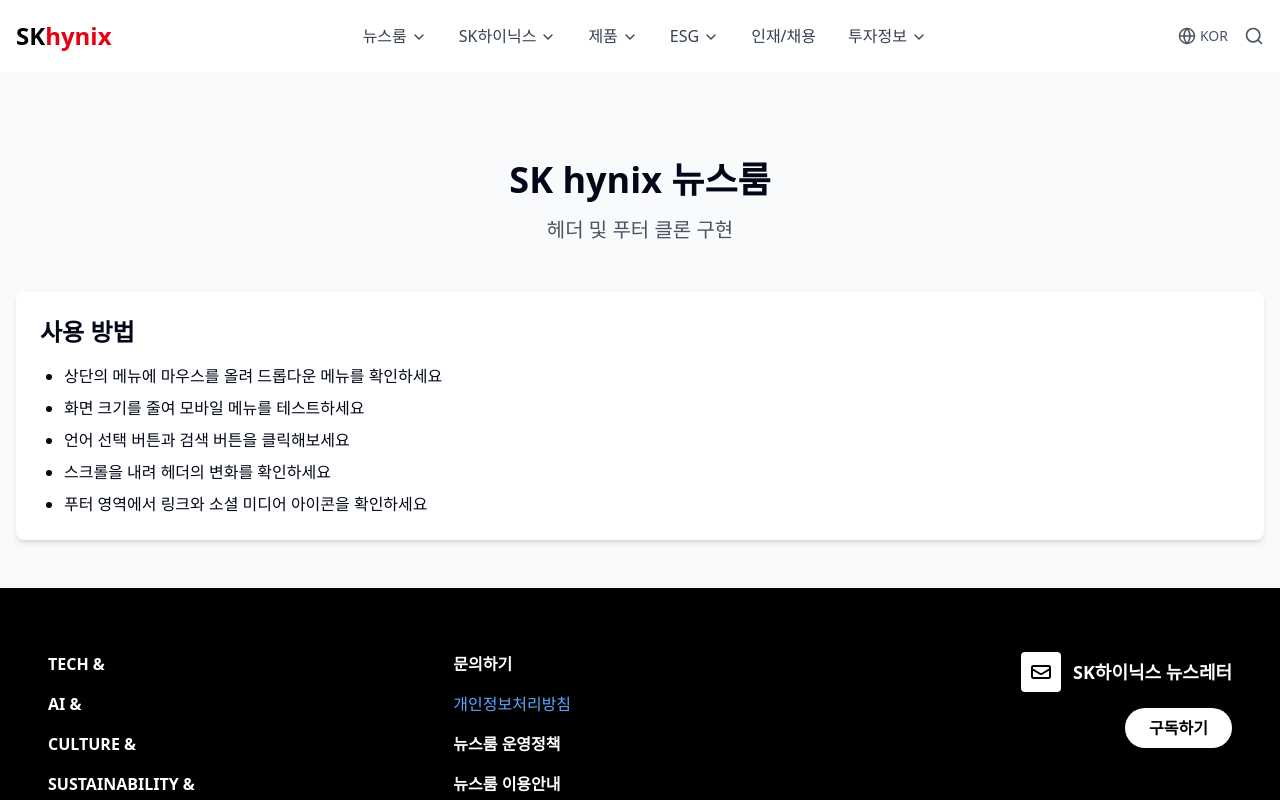
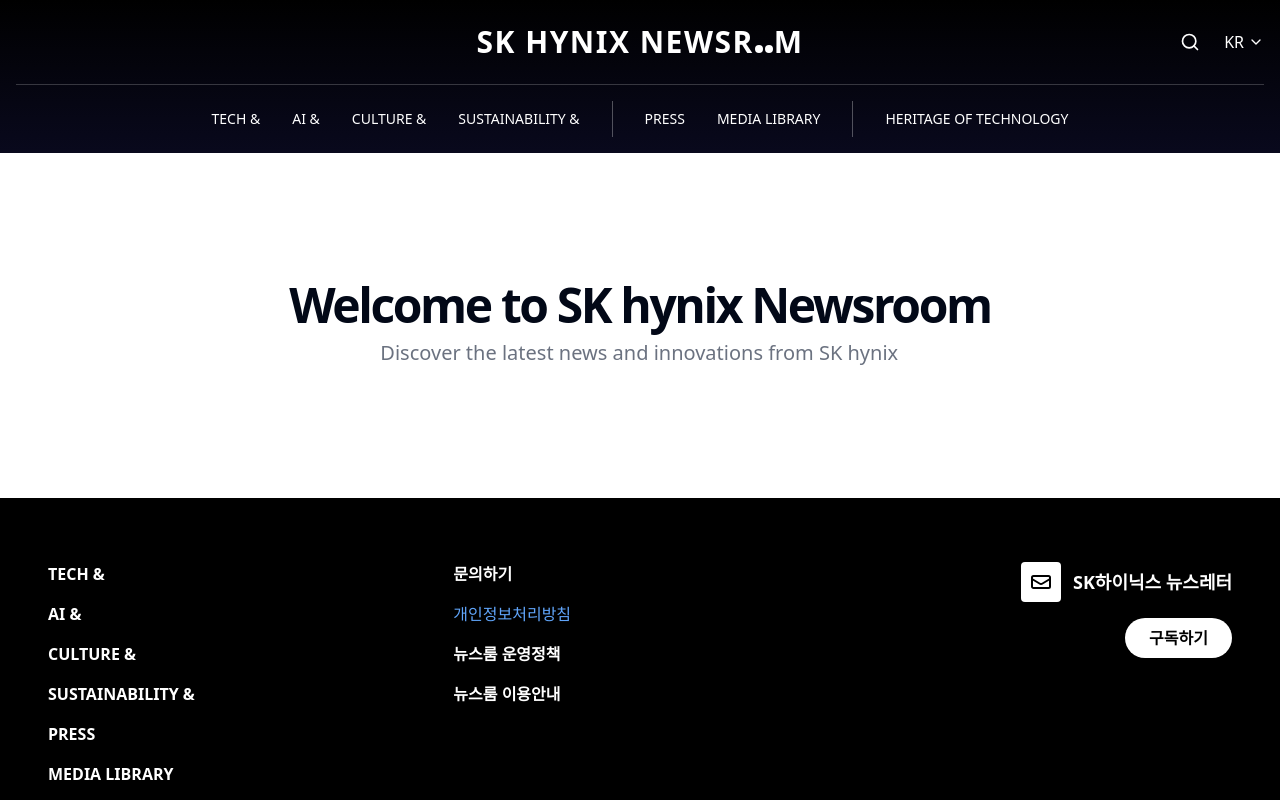
Before and after one commit to Vinayak-Sharan-Verma/sk-hynix-header-clone, a React (Vite) app: page / in a window 1280 px wide. Shown: the top 800 px of the page. Built offline with nearby package versions, Linux system fonts and the light colour scheme.

Commit message:
feat: Add NewsroomHeader component
This commit adds a new component, NewsroomHeader, which renders a header for the SK hynix newsroom. The header includes a logo, search functionality, language selection, and navigation links. It also includes a basic background effect.

```diff
--- /dev/null
+++ b/src/components/NewsroomHeader.tsx
@@ -0,0 +1,96 @@
+
+import React, { useState } from "react";
+import { Search, ChevronDown } from "lucide-react";
+
+export const NewsroomHeader = () => {
+  const [language, setLanguage] = useState("KR");
+  const [isLanguageDropdownOpen, setIsLanguageDropdownOpen] = useState(false);
+
+  return (
+    <header className="w-full bg-black text-white relative">
+      <div
+        className="absolute inset-0 overflow-hidden z-0"
+        style={{
+          background: "linear-gradient(to bottom, #000 0%, #0a0a20 100%)",
+          opacity: 0.9,
+        }}
+      />
+
+      <div className="container mx-auto px-4 relative z-10">
+        {/* Top bar with logo, search and language selector */}
+        <div className="flex items-center justify-center py-6 relative">
+          {/* Logo */}
+          <a href="/" className="text-center">
+            <h1 className="text-2xl md:text-3xl font-bold tracking-wider">
+              SK HYNIX NEWSR
+              <span className="inline-flex">
+                <span className="h-2 w-2 bg-white rounded-full mx-[1px] mt-[14px]"></span>
+                <span className="h-2 w-2 bg-white rounded-full mx-[1px] mt-[14px]"></span>
+              </span>
+              M
+            </h1>
+          </a>
+
+          {/* Right side controls */}
+          <div className="absolute right-0 top-1/2 -translate-y-1/2 flex items-center gap-4">
+            <button className="text-white hover:bg-white/10 p-2 rounded-full">
+              <Search className="h-5 w-5" />
+              <span className="sr-only">Search</span>
+            </button>
+
+            <div
+              className="relative flex items-center gap-1 cursor-pointer hover:text-gray-300 transition-colors"
+              onClick={() => setIsLanguageDropdownOpen(!isLanguageDropdownOpen)}
+            >
+              <span className="font-medium">{language}</span>
+              <ChevronDown className="h-4 w-4" />
+
+              {isLanguageDropdownOpen && (
+                <div className="absolute top-full right-0 mt-2 bg-white text-black rounded shadow-lg">
+                  {["KR", "ENG", "CHN"].map((lang) => (
+                    <div
+                      key={lang}
+                      className="px-4 py-2 hover:bg-gray-100"
+                      onClick={() => {
+                        setLanguage(lang);
+                        setIsLanguageDropdownOpen(false);
+                      }}
+                    >
+                      {lang}
+                    </div>
+                  ))}
+                </div>
+              )}
+            </div>
+          </div>
+        </div>
+
+        {/* Navigation */}
+        <nav className="flex items-center justify-center border-t border-white/20 py-4">
+          <ul className="flex flex-wrap items-center justify-center gap-x-8 text-sm">
+            {[
+              "TECH &",
+              "AI &",
+              "CULTURE &",
+              "SUSTAINABILITY &",
+              "PRESS",
+              "MEDIA LIBRARY",
+              "HERITAGE OF TECHNOLOGY"
+            ].map((item, index) => (
+              <li
+                key={item}
+                className={`py-2 ${
+                  index === 4 || index === 6 ? "border-l border-white/30 pl-8" : ""
+                }`}
+              >
+                <a href="#" className="hover:text-gray-300 transition-colors whitespace-nowrap">
+                  {item}
+                </a>
+              </li>
+            ))}
+          </ul>
+        </nav>
+      </div>
+    </header>
+  );
+};
--- a/src/pages/Index.tsx
+++ b/src/pages/Index.tsx
@@ -1,30 +1,27 @@
 
-import Header from "../components/Header/Header";
+import { NewsroomHeader } from "../components/NewsroomHeader";
 import Footer from "../components/Footer/Footer";
 
 const Index = () => {
   return (
-    <div className="min-h-screen bg-gray-50 flex flex-col">
-      <Header />
-      <div className="pt-24 md:pt-28 flex-grow">
-        <div className="container mx-auto px-4 py-12">
-          <div className="text-center mb-12">
-            <h1 className="text-4xl font-bold mb-4">SK hynix 뉴스룸</h1>
-            <p className="text-xl text-gray-600">헤더 및 푸터 클론 구현</p>
+    <div className="flex min-h-screen flex-col">
+      <NewsroomHeader />
+      <main className="flex-1 bg-white">
+        <section className="w-full py-12 md:py-24 lg:py-32">
+          <div className="container px-4 md:px-6 mx-auto">
+            <div className="flex flex-col items-center justify-center space-y-4 text-center">
+              <div className="space-y-2">
+                <h2 className="text-3xl font-bold tracking-tighter sm:text-4xl md:text-5xl">
+                  Welcome to SK hynix Newsroom
+                </h2>
+                <p className="max-w-[700px] text-gray-500 md:text-xl/relaxed lg:text-base/relaxed xl:text-xl/relaxed">
+                  Discover the latest news and innovations from SK hynix
+                </p>
+              </div>
+            </div>
           </div>
-
-          <div className="bg-white p-6 rounded-lg shadow-md">
-            <h2 className="text-2xl font-bold mb-4">사용 방법</h2>
-            <ul className="list-disc pl-6 space-y-2">
-              <li>상단의 메뉴에 마우스를 올려 드롭다운 메뉴를 확인하세요</li>
-              <li>화면 크기를 줄여 모바일 메뉴를 테스트하세요</li>
-              <li>언어 선택 버튼과 검색 버튼을 클릭해보세요</li>
-              <li>스크롤을 내려 헤더의 변화를 확인하세요</li>
-              <li>푸터 영역에서 링크와 소셜 미디어 아이콘을 확인하세요</li>
-            </ul>
-          </div>
-        </div>
-      </div>
+        </section>
+      </main>
       <Footer />
     </div>
   );
```
